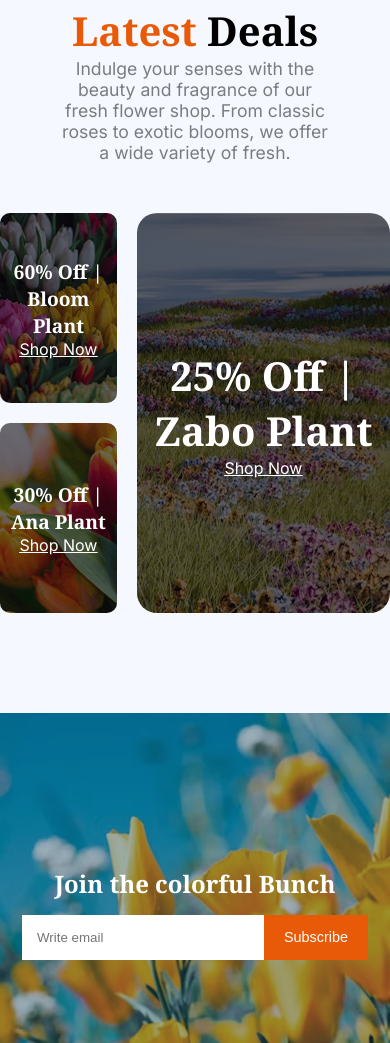
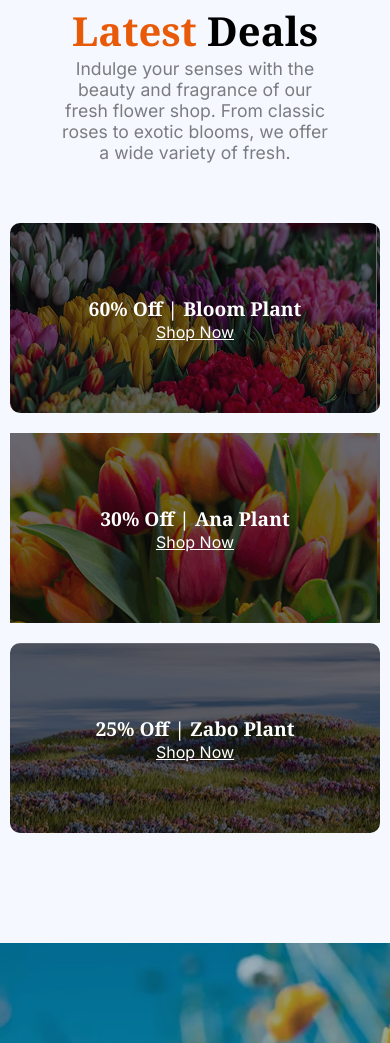
Before and after one commit to Md-Sojib-Khan/B12-second-assignment, a plain HTML site: page index.html in a window 390 px wide. Shown: the part 3256-4299 px from the top of the page. Drawn offline with Linux system fonts and the light colour scheme.

Commit message:
full website done with responsive

```diff
--- a/styles/style.css
+++ b/styles/style.css
@@ -147,6 +147,7 @@ p {
     from {
         transform: rotate(0deg);
     }
+
     to {
         transform: rotate(360deg);
     }
@@ -203,11 +204,11 @@ p {
     gap: 20px;
 }
 
-.card-1 h1{
+.card-1 h1 {
     font-size: 1.2rem;
 }
 
-.card-2 h1{
+.card-2 h1 {
     font-size: 1.2rem;
 }
 
@@ -372,4 +373,32 @@ p {
         margin: 15px;
         margin-top: 50px;
     }
+
+    .img-card-container {
+        flex-direction: column;
+        gap: 0px;
+    }
+
+    .card-1-2 {
+        width: calc(100% - 20px);
+        margin: 10px;
+    }
+
+    .card-2 {
+        border-radius: 0px;
+    }
+
+    .card-3 {
+        width: calc(100% - 20px);
+        margin: 10px;
+        border-radius: 10px;
+        height: 190px;
+    }
+    .card-3 h1 {
+        font-size: 1.2rem;
+    }
+
+    .img-card-container {
+        height: auto;
+    }
 }
```
